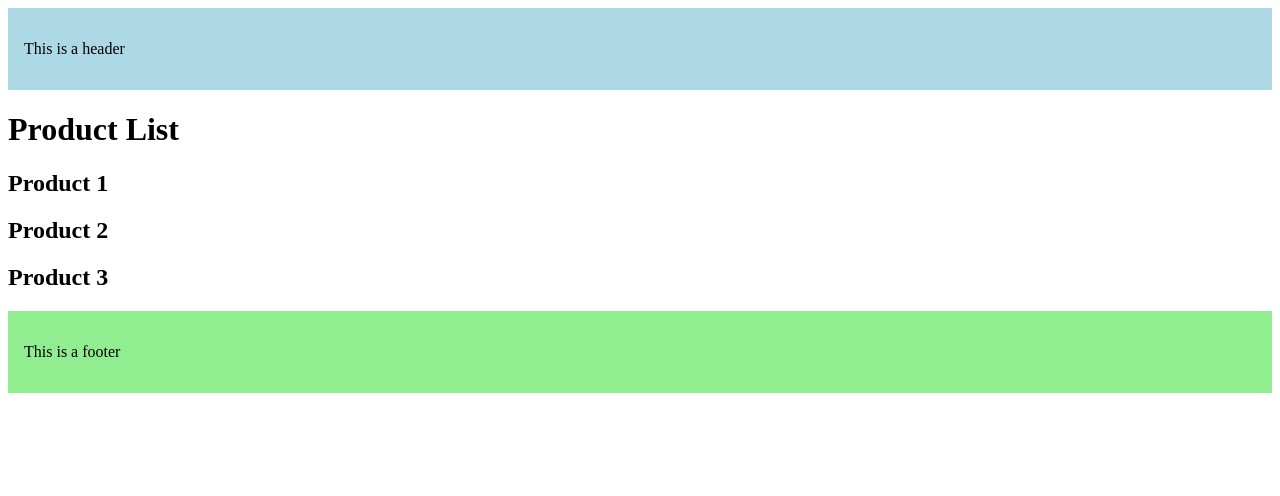
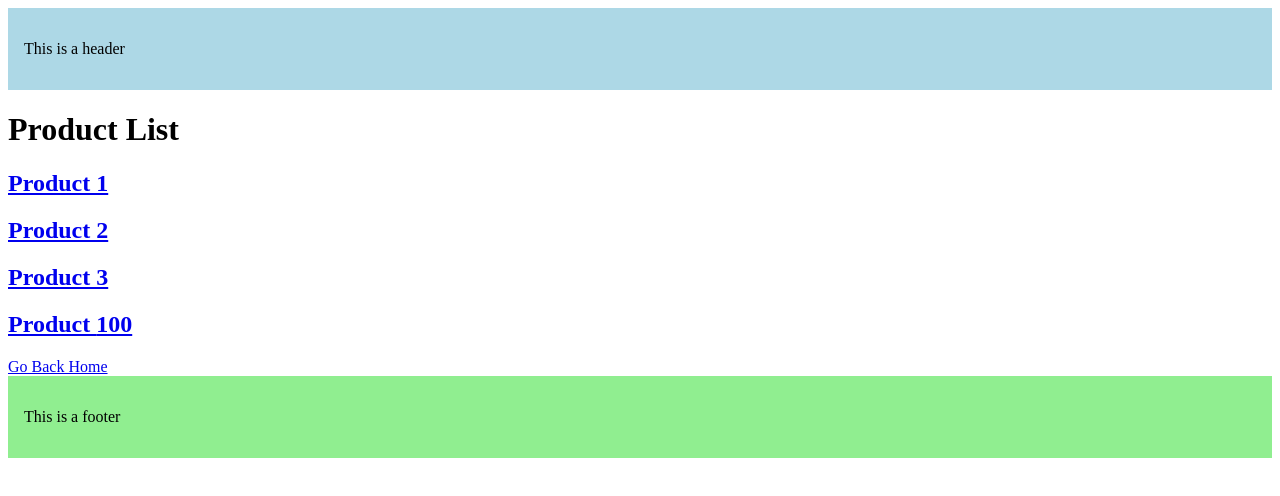
Before and after one commit to ankur-verma30/Next.js-Beginning-To-Advanced, a Next.js app in the folder routing-demo/: page /products in a window 1280 px wide. Shown: the top 496 px of the page. Built offline with nearby package versions, Linux system fonts and the light colour scheme.

Commit message:
Learning Navigation

```diff
--- a/routing-demo/src/app/blog/page.js
+++ b/routing-demo/src/app/blog/page.js
@@ -1,3 +1,9 @@
+export const metadata = {
+    title:{
+        absolute:"Blog",
+    },
+    description:'This is the blog section'
+}
 export default function blog(){
     return <h1>This is a blog</h1>
 }
--- a/routing-demo/src/app/layout.js
+++ b/routing-demo/src/app/layout.js
@@ -1,5 +1,10 @@
+
 export const metadata = {
-  title: 'Routing-Demo',
+  title:{
+
+    default:"Learning Routing ",
+    template:"%s | Next.js Project",
+  },
   description: 'Generated by Next.js',
 }
 
--- a/routing-demo/src/app/products/page.js
+++ b/routing-demo/src/app/products/page.js
@@ -1,10 +1,17 @@
+import Link from "next/link"
 export default function product() {
+    const productId=100
     return (
         <>
             <h1>Product List</h1>
-            <h2>Product 1</h2>
-            <h2>Product 2</h2>
-            <h2>Product 3</h2>
+            <h2><Link href="products/1">Product 1</Link></h2>
+            <h2><Link href="products/2">Product 2</Link></h2>
+            <h2><Link href="products/3" replace>Product 3</Link></h2>
+            <h2><Link href={`products/${productId}`}>Product {productId}</Link></h2>
+
+            <div>
+                <Link href='/'>Go Back Home</Link>
+            </div>
         </>
     )
 }
```
Also changed, not shown: routing-demo/src/app/(auth)/layout.js (added, +25 -0 lines), routing-demo/src/app/page.js (+8 -1 lines).
